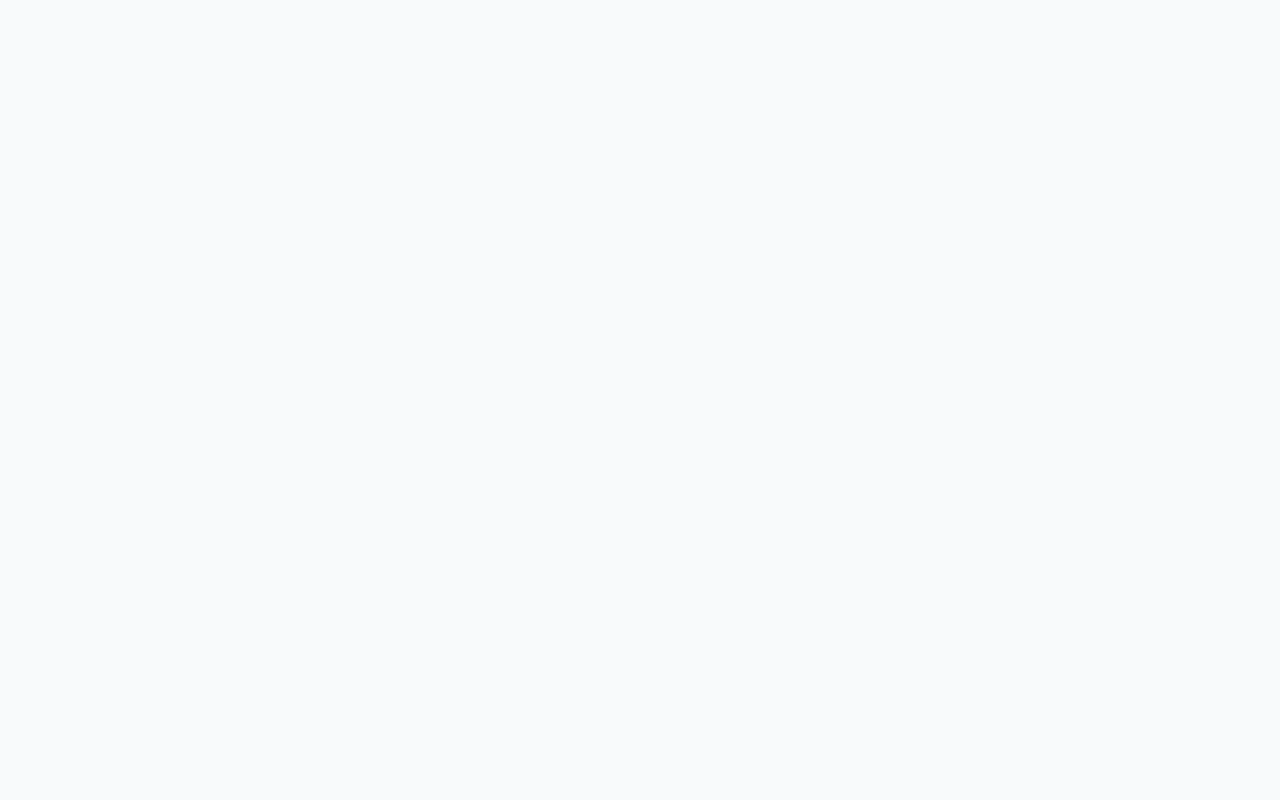
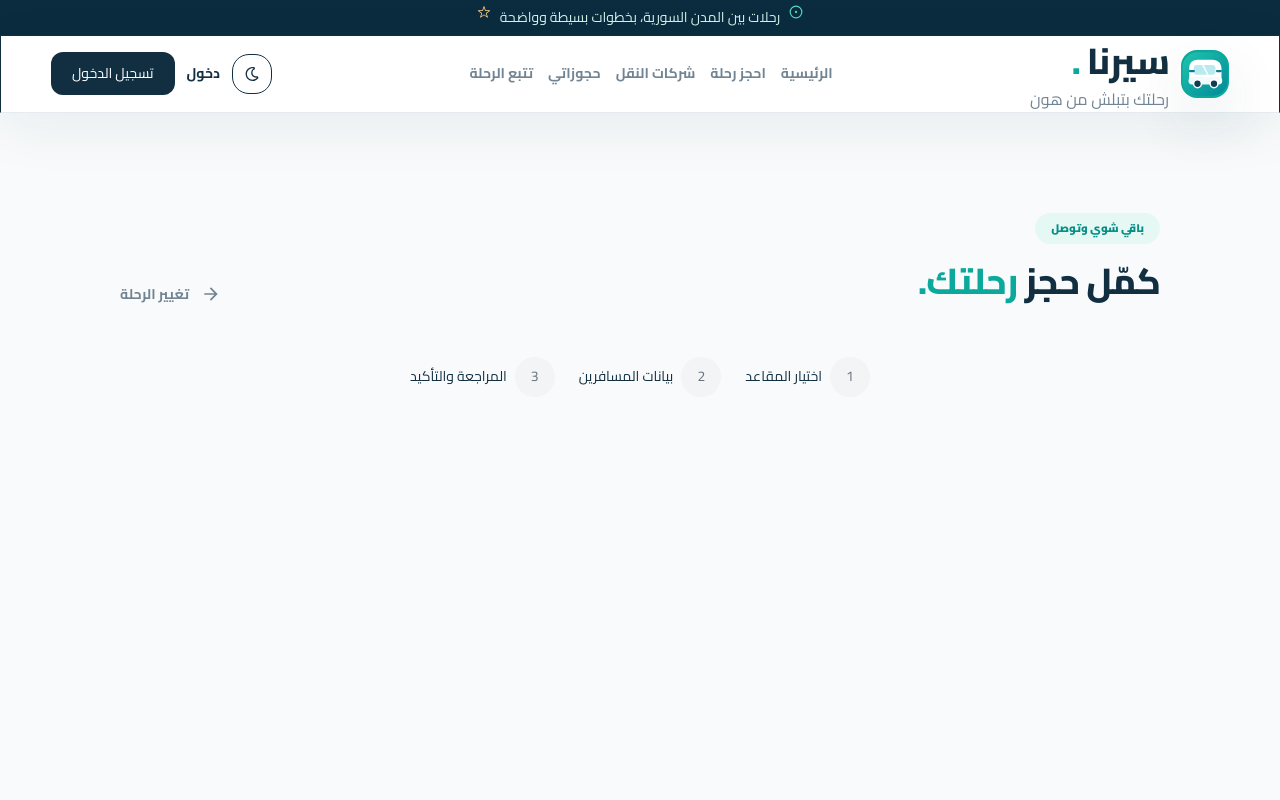
Before and after one commit to ranahab20/Sairna, a React (Vite) app in the folder sairna/: page /bookingLayout in a window 1280 px wide. Before the commit this address had no page. Shown: the top 800 px of the page. Built offline with nearby package versions, Linux system fonts and the light colour scheme.

Commit message:
add Booking Layout

```diff
--- a/sairna/src/App.jsx
+++ b/sairna/src/App.jsx
@@ -1,25 +1,27 @@
-import { Route, Routes } from 'react-router-dom'
-import './App.css'
-import MainLayout from './layouts/MainLayout'
-import Home from './pages/homepage/Home'
-import About from './pages/aboutpage/About'
-import Support from './pages/supportpage/support'
+import { Route, Routes } from "react-router-dom";
+import "./App.css";
+import MainLayout from "./layouts/MainLayout";
+import Home from "./pages/homepage/Home";
+import About from "./pages/aboutpage/About";
+import Support from "./pages/supportpage/support";
+import BookingLayout from "./layouts/BookingLayout";
+import SelectSeat from "./pages/selectSeat/SelectSeat";
 
 function App() {
-
   return (
     <>
       <Routes>
-        <Route element={<MainLayout/>} path="/" >
-          <Route index element={<Home/>}/>
-          <Route path='/about' element= {<About/>}></Route>
-          <Route path='/support' element= {<Support/>}></Route>
-
+        <Route element={<MainLayout />} path="/">
+          <Route index element={<Home />} />
+          <Route path="/about" element={<About />}></Route>
+          <Route path="/support" element={<Support />}></Route>
+          <Route path="/bookingLayout" element={<BookingLayout />}>
+            <Route path="/bookingLayout/selectSeat" element={<SelectSeat/>} />
+          </Route>
         </Route>
-
       </Routes>
     </>
-  )
+  );
 }
 
-export default App
+export default App;
--- /dev/null
+++ b/sairna/src/components/shared/BookingSteps.jsx
@@ -0,0 +1,65 @@
+import { Link, useLocation } from "react-router-dom";
+import SectionHeading from "./SectionHeading";
+import { MdArrowForward } from "react-icons/md";
+
+function BookingSteps() {
+  const location = useLocation();
+  const steps = [
+    { title: "اختيار المقاعد", path: "/booking/seats" },
+    { title: "بيانات المسافرين", path: "/booking/passengers" },
+    { title: "المراجعة والتأكيد", path: "/booking/review" },
+  ];
+
+  const currentIndex = steps.findIndex(
+    (step) => step.path === location.pathname,
+  );
+  return (
+    <>
+      <div className="flex justify-between items-end pb-[50px]">
+        <div>
+          <SectionHeading
+            titleTag="h1"
+            size="md"
+            eyebrow="باقي شوي وتوصل"
+            title="كمّل حجز "
+            highlight="رحلتك."
+          />
+        </div>
+        <div className="">
+          <Link
+            to="/"
+            className="items-center text-muted font-bold hover:text-primary flex gap-3"
+          >
+            <MdArrowForward size={20} color="#718493"  />
+            تغيير الرحلة
+          </Link>
+        </div>
+      </div>
+      <div className="flex justify-center gap-6">
+        {steps.map((step, index) => {
+          const completed = index < currentIndex;
+          const active = index === currentIndex;
+
+          return (
+            <div key={step.path} className="flex items-center gap-2">
+              <span
+                className={`w-10 h-10 rounded-full flex items-center justify-center
+                ${
+                  active || completed
+                    ? "bg-primary text-white"
+                    : "bg-gray-100 text-gray-500"
+                }`}
+              >
+                {index + 1}
+              </span>
+
+              <span>{step.title}</span>
+            </div>
+          );
+        })}
+      </div>
+    </>
+  );
+}
+
+export default BookingSteps;
--- /dev/null
+++ b/sairna/src/layouts/BookingLayout.jsx
@@ -0,0 +1,17 @@
+import { Outlet } from "react-router-dom"
+import BookingSteps from "../components/shared/BookingSteps"
+
+function BookingLayout() {
+  return (
+    <div className="py-[100px] px-[120px] min-h-screen bg-bg">
+      <BookingSteps/>
+      <div>
+        <main>
+            <Outlet/>
+        </main>
+      </div>
+    </div>
+  )
+}
+
+export default BookingLayout
--- /dev/null
+++ b/sairna/src/pages/selectSeat/SelectSeat.jsx
@@ -0,0 +1,10 @@
+
+function SelectSeat() {
+  return (
+    <>
+
+    </>
+  )
+}
+
+export default SelectSeat
```
Also changed, not shown: sairna/src/components/shared/SummaryBooking.jsx (added, +10 -0 lines).
